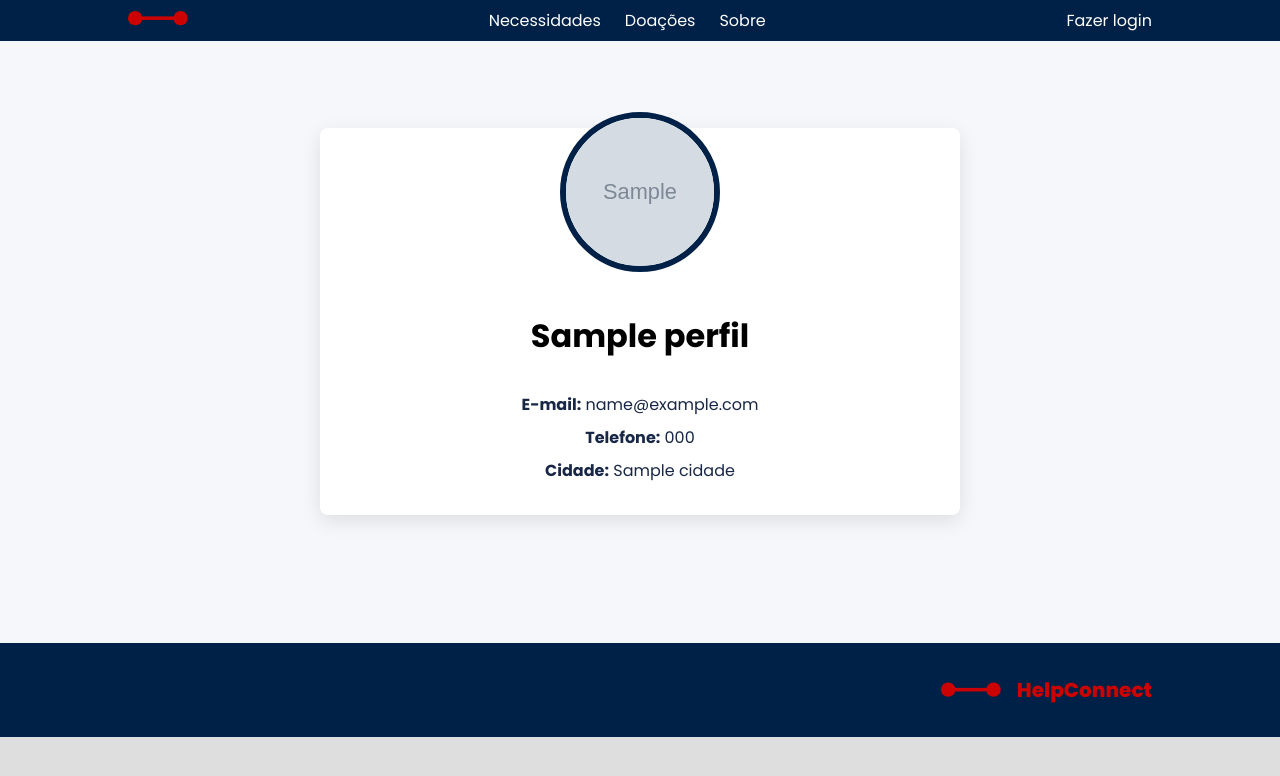
After one commit to Joao-V-Dias/help-connect, a PHP site: template view/Usuario/buscar.php in a window 1280 px wide. The commit adds this page. Shown: the top 776 px of the page. Run offline with PHP 8.4, Linux system fonts and the light colour scheme; the template is opened without the code that fills it: most values are stand-ins (such as "Sample title", 1, 10 or a date in 2020); grey boxes marked "Sample" are stand-in pictures.

```diff
--- a/controller/UsuarioController/login.php
+++ b/controller/UsuarioController/login.php
@@ -13,9 +13,7 @@ class LoginUsuario
             $usuario = $dao->login($email, $senha);
 
             if ($usuario) {
-                $_SESSION['usuario_id'] = $usuario->getId();
-                $_SESSION['usuario_nome'] = $usuario->getNome();
-                $_SESSION['usuario_foto'] = $usuario->getFoto();
+                $_SESSION['usuario'] = $usuario;
                 header('Location: /help-connect/');
                 exit;
             } else {
--- a/util/ConnectionFactory_class.php
+++ b/util/ConnectionFactory_class.php
@@ -4,7 +4,7 @@
 		public $dbType = "mysql";
 		public $host = "localhost";
 		public $user = "root";
-		public $senha = "vertrigo";
+		public $senha = "";
 		public $db = "helpconnect";
 		public $persistente = false;
 		//Se for persistente a conexão se mantém até que o usuário
--- /dev/null
+++ b/view/Usuario/buscar.php
@@ -0,0 +1,114 @@
+<!DOCTYPE html>
+<html lang="pt-BR">
+
+<head>
+	<meta charset="UTF-8" />
+	<meta name="viewport" content="width=device-width, initial-scale=1.0" />
+	<title>Perfil - HelpConnect</title>
+	<link rel="stylesheet" href="./view/assets/css/style.css">
+	<style>
+		/* Pequenas customizações para a página de perfil */
+		.profile-container {
+			padding: 8rem 10%; /* deixa espaço para header fixo do style.css */
+			display: flex;
+			justify-content: center;
+			align-items: flex-start;
+			min-height: 80vh;
+			background-color: #f5f7fb;
+		}
+
+		.profile-card {
+			width: 40rem;
+			background: var(--secondary-color);
+			border-radius: 8px;
+			box-shadow: 0 6px 20px rgba(0,0,0,0.1);
+			padding: 2rem;
+			display: flex;
+			gap: 1.5rem;
+			flex-direction: column;
+			align-items: center;
+			text-align: center;
+		}
+
+		.profile-img {
+			width: 10rem;
+			height: 10rem;
+			object-fit: cover;
+			border-radius: 50%;
+			border: 6px solid var(--primary-color);
+			transform: translateY(-3rem);
+			background: #fff;
+		}
+
+		.profile-header {
+			margin-top: -2rem;
+		}
+
+		.profile-info {
+			width: 100%;
+			display: flex;
+			flex-direction: column;
+			gap: .5rem;
+			color: var(--quaternary-color);
+			margin-top: .5rem;
+		}
+
+		.profile-actions {
+			width: 100%;
+			display: flex;
+			gap: 1rem;
+			justify-content: center;
+			margin-top: 1rem;
+		}
+
+		.profile-actions .btn {
+			padding: .6rem 1rem;
+			border-radius: 6px;
+			cursor: pointer;
+		}
+
+		.meta {
+			font-size: 0.95rem;
+			color: #666;
+		}
+
+		@media (max-width: 600px) {
+			.profile-card { width: 95%; }
+			.profile-img { width: 8rem; height: 8rem; }
+		}
+	</style>
+</head>
+
+<body>
+	<?php
+	    include_once __DIR__ . '/../assets/Header_Footer/Header.php';
+	?>
+
+	<main class="profile-container">
+		<div class="profile-card">
+			<img src="<?php echo "./view/" . $perfil->getFoto(); ?>" alt="Foto de <?php echo $perfil->getNome(); ?>" class="profile-img">
+
+			<div class="profile-header">
+				<h2><?php echo $perfil->getNome(); ?></h2>
+			</div>
+
+			<div class="profile-info">
+				<div><strong>E-mail:</strong> <?php echo $perfil->getEmail(); ?></div>
+				<div><strong>Telefone:</strong> <?php echo $perfil->getTelefone(); ?></div>
+				<div><strong>Cidade:</strong> <?php echo $perfil->getCidade(); ?></div>
+			</div>
+
+
+
+			<!-- <div class="profile-actions">
+				<a class="btn" href="../../index.php">Voltar</a>
+			</div> -->
+		</div>
+
+	</main>
+    <?php
+        include_once __DIR__ . '/../assets/Header_Footer/Footer.php';
+    ?>
+</body>
+
+</html>
--- /dev/null
+++ b/view/assets/Header_Footer/Footer.php
@@ -0,0 +1,6 @@
+<footer>
+    <div class=""></div>
+    <a href="" class="logo-footer"><img src="./assets/img/icon/logo.svg" alt="" class="logo" />
+        <p>HelpConnect</p>
+    </a>
+</footer>
--- /dev/null
+++ b/view/assets/Header_Footer/Header.php
@@ -0,0 +1,23 @@
+<?php
+require_once __DIR__ . '/../../../model/Usuario_class.php';
+
+if (session_status() === PHP_SESSION_NONE) {
+  session_start();
+}
+
+$usuario = $_SESSION["usuario"] ?? null;
+?>
+
+<header>
+  <a href="#"><img src="./view/assets/img/icon/logo.svg" alt="logo do site" class="logo" /></a>
+  <nav class="menu">
+    <a href="">Necessidades</a><a href="">Doações</a><a href="">Sobre</a>
+  </nav>
+  <?php
+  if ($usuario) {
+    echo '<a href=""><img src="./view/' . $usuario->getFoto() . '" alt="foto do usuario" class="user-img"/></a>';
+  } else {
+    echo '<div class="login-btn"> <a href="./view/Usuario/login.php">Fazer login</a> </div>';
+  }
+  ?>
+</header>
```
Also changed, not shown: controller/UsuarioController/add.php (+5 -5 lines), controller/UsuarioController/buscar.php (+17 -0 lines), dao/UsuarioDAO_class.php (+15 -13 lines), index.php (+7 -21 lines), usuario.php (+4 -4 lines), view/assets/img/usuarios/1762083783690743c7d6a84.gif (added), view/assets/img/usuarios/17620838466907440663863.png (added), view/assets/img/usuarios/1762084131690745233141d.png (added), view/assets/img/usuarios/17620848966907482009f2e.gif (added), view/assets/img/usuarios/176208548969074a711cd12.gif (added), view/assets/img/usuarios/176208592969074c29ce8a5.gif (added).
